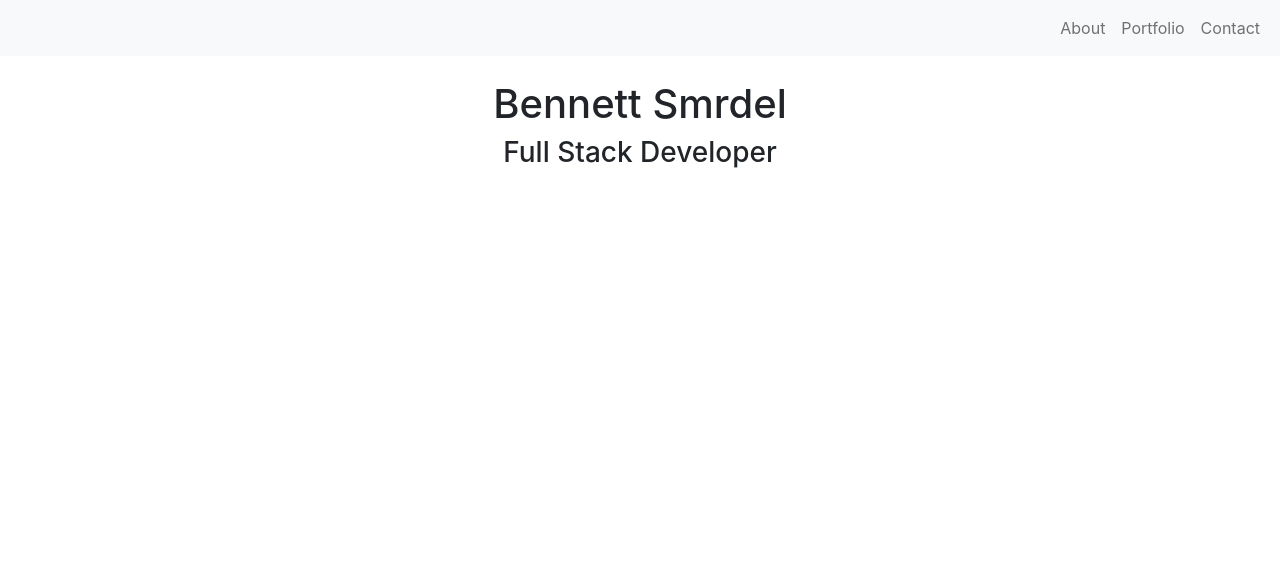
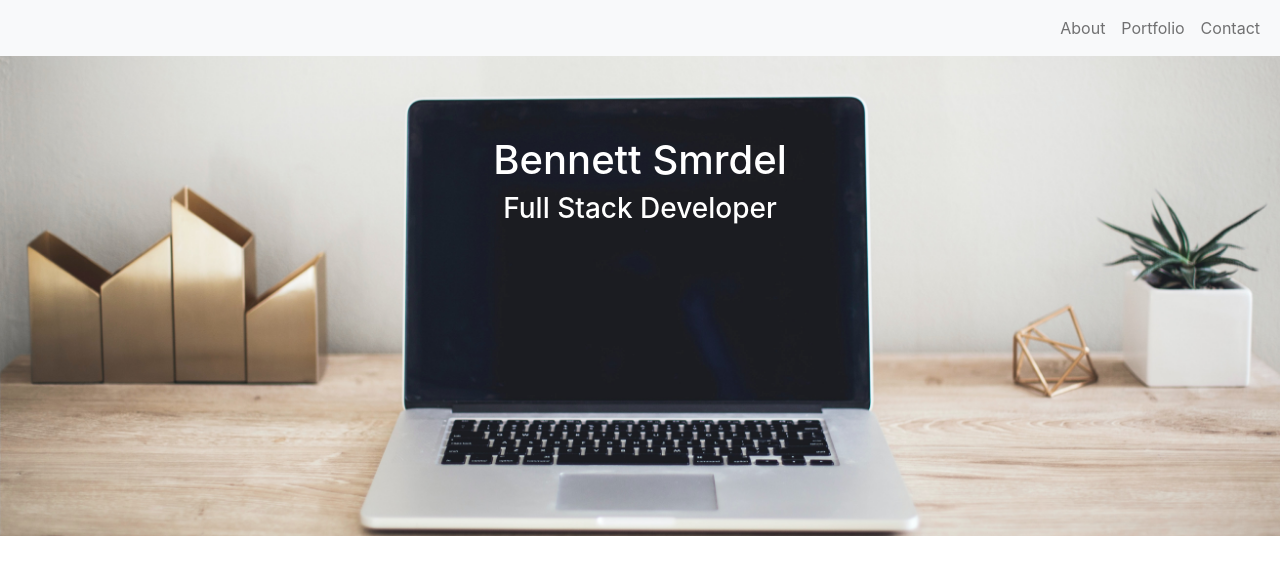
Before and after one commit to bsmrdel101/Portfolio, a React (Create React App) app: page / in a window 1280 px wide. Shown: the top 574 px of the page. Built offline with nearby package versions, Linux system fonts and the light colour scheme.

Commit message:
added a background image to the header, and added some css

```diff
--- a/src/components/Header/Header.css
+++ b/src/components/Header/Header.css
@@ -1,3 +1,11 @@
 .header-container {
-    margin-top: 80px;
+    margin-top: 56px;
+    background: center no-repeat url('../../../public/portfolio_background.jpg');
+    background-size: cover;
+    height: 60vh;
 }
+
+.header-text {
+    padding-top: 80px;
+    color: white;
+}
--- a/src/components/Header/Header.jsx
+++ b/src/components/Header/Header.jsx
@@ -8,8 +8,10 @@ function Header() {
             {/* Header content */}
             <center>
                 <header className='header-container'>
-                    <h1>Bennett Smrdel</h1>
-                    <h3>Full Stack Developer</h3>
+                    <div className='header-text'>
+                        <h1>Bennett Smrdel</h1>
+                        <h3>Full Stack Developer</h3>
+                    </div>
                 </header>
             </center>
         </div>
--- a/src/components/Nav/Nav.css
+++ b/src/components/Nav/Nav.css
@@ -1,3 +1,7 @@
 #navbarNav {
     justify-content: end;
 }
+
+.nav-item:hover {
+    cursor: pointer;
+}
--- a/src/components/Nav/Nav.jsx
+++ b/src/components/Nav/Nav.jsx
@@ -11,13 +11,13 @@ function Nav() {
                     <div class="collapse navbar-collapse" id="navbarNav">
                         <ul class="navbar-nav">
                             <li class="nav-item">
-                                <a class="nav-link" href="#">About</a>
+                                <a class="nav-link">About</a>
                             </li>
                             <li class="nav-item">
-                                <a class="nav-link" href="#">Portfolio</a>
+                                <a class="nav-link">Portfolio</a>
                             </li>
                             <li class="nav-item">
-                                <a class="nav-link" href="#">Contact</a>
+                                <a class="nav-link">Contact</a>
                             </li>
                         </ul>
                     </div>
```
Also changed, not shown: public/portfolio_background.jpg (added), public/portfolio_background_1.jpg (added).
